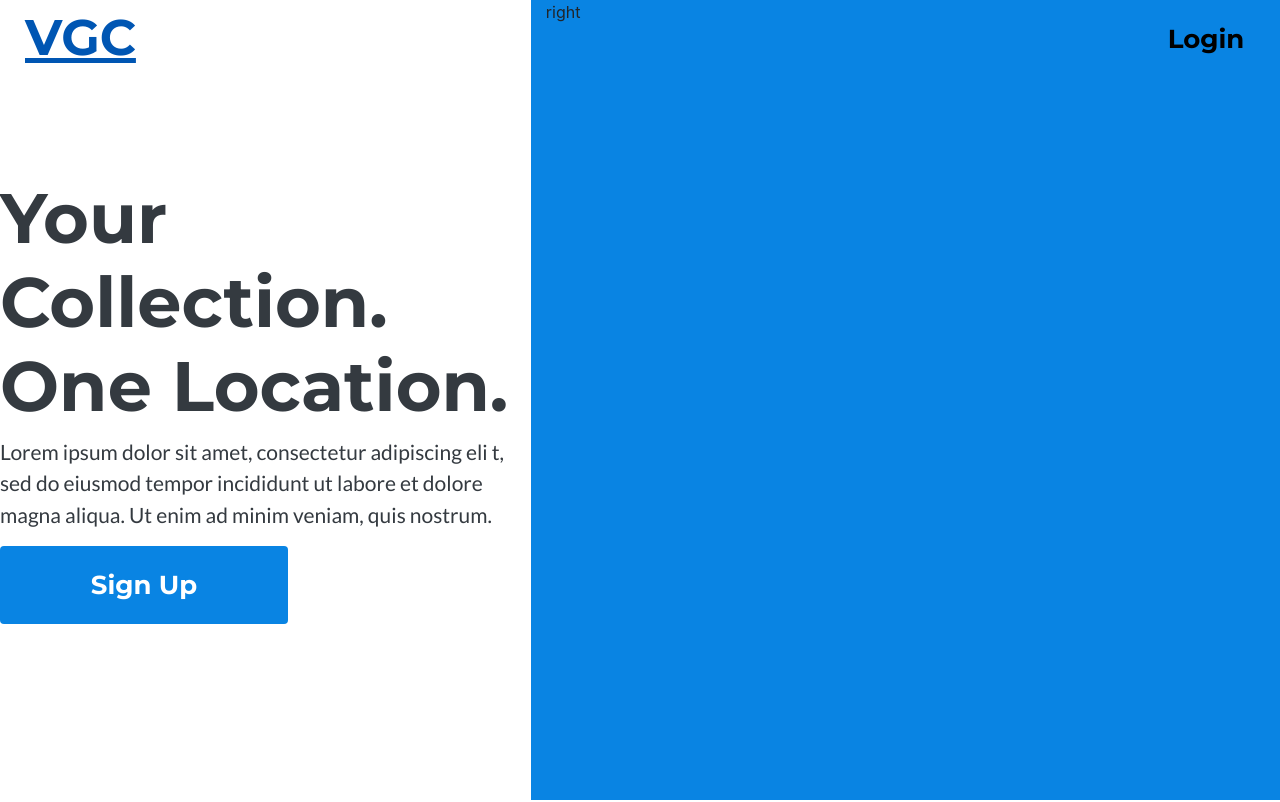
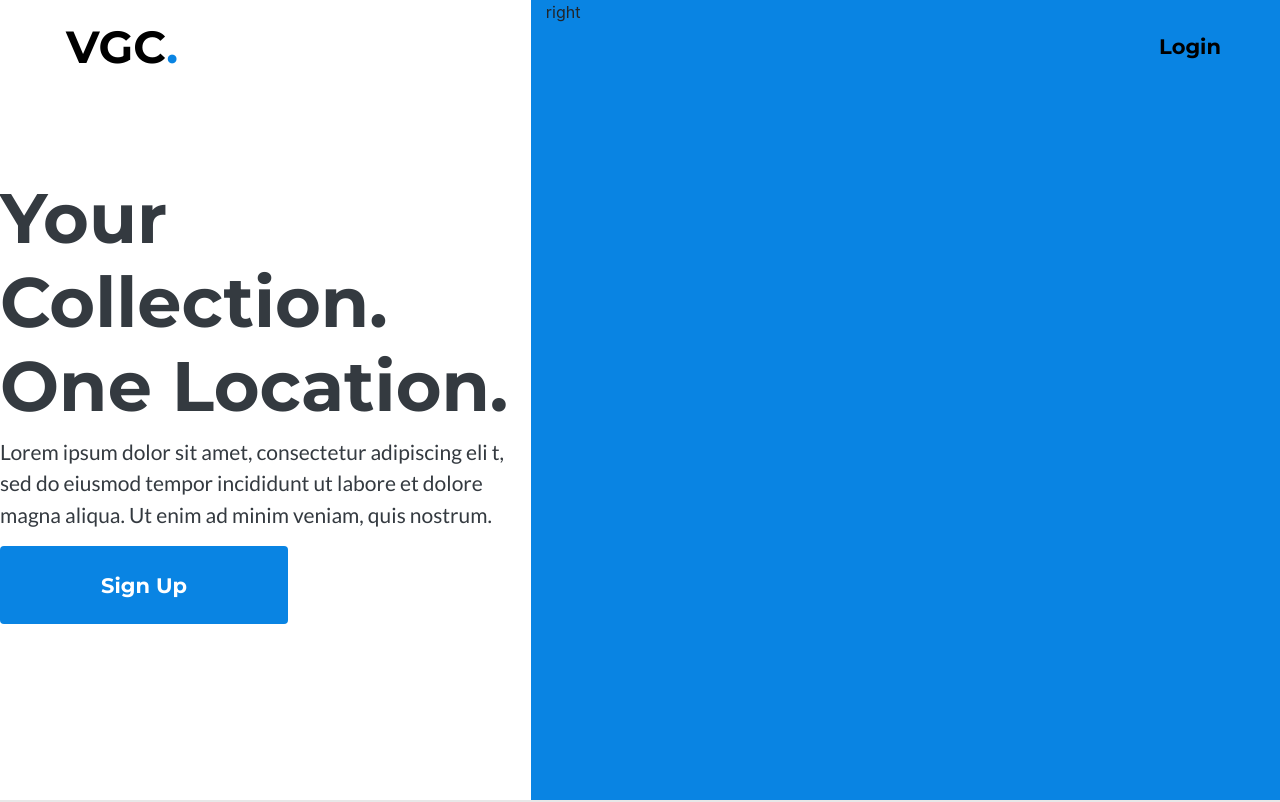
Before and after one commit to boydvoid/VGC, a React (Create React App) app in the folder client/: page / in a window 1280 px wide. Shown: the top 802 px of the page. Built offline with nearby package versions, Linux system fonts and the light colour scheme; the HTML template or start-up script is replaced by a standard one.

Commit message:
Navbar Fix

```diff
--- a/client/src/Components/Nav/Nav.js
+++ b/client/src/Components/Nav/Nav.js
@@ -2,10 +2,11 @@ import React from 'react'
 import { Link } from 'react-router-dom'
 import Button from '../Button/Button';
 const Nav = () => (
-  <nav>
-    <Link to="/" className="logo">VGC</Link>
+
+  <nav class="navbar">
+  <Link to="/" className="navbar-brand logo">VGC<span className="logo-dot">.</span></Link>
     <Button class="login-btn" text="Login" />
-  </nav>
+</nav>
 )
 
 export default Nav;
--- a/client/src/Pages/Landing/Landing.js
+++ b/client/src/Pages/Landing/Landing.js
@@ -38,7 +38,7 @@ class Landing extends Component {
         </div>
         {/* free div */}
         <div className="row">
-          <div className="col-12">
+          <div className="col-xl-12">
             <div className="bottom-div">
               <LandingText class="text-light"
                 topText="Free."
--- a/client/src/index.css
+++ b/client/src/index.css
@@ -2,6 +2,7 @@
   --primaryColor: #0984E3;
   --primaryFont: 'Montserrat', sans-serif;
   --secondaryFont: 'Lato', serif;
+  --lightColor: #E8E8E8;
 }
 
 html,
@@ -20,7 +21,7 @@ body {
     sans-serif;
   -webkit-font-smoothing: antialiased;
   -moz-osx-font-smoothing: grayscale;
-
+  overflow-x: hidden;
 }
 
 code {
@@ -37,41 +38,49 @@ p {
   font-family: var(--secondaryFont);
 }
 
-.container-fluid{
+.container-fluid {
   margin: 0;
   padding: 0;
 }
+
 .top-div {
 
   height: 100vh;
 }
 
-nav{
+.navbar {
   position: absolute;
-  display: flex;
+  top: 0;
   width: 100%;
   z-index: 9999;
 }
-.logo{
+
+.logo {
   color: #000000;
   font-family: var(--primaryFont);
   font-weight: 700;
-  font-size: 50px;
+  font-size: 45px;
   margin-right: auto;
-  padding: 0px 25px;
+  padding: 5px 50px;
 }
 
-.login-btn{
+.logo-dot {
+  color: var(--primaryColor);
+}
+
+.login-btn {
   color: #000000 !important;
   margin-left: auto;
   width: 148px !important;
   padding: 20px;
   background-color: transparent !important;
 }
+
 .landing-left {
   display: grid;
   justify-content: center;
-  align-items: center;;
+  align-items: center;
+
 }
 
 .landing-right {
@@ -82,7 +91,7 @@ nav{
   display: grid;
   grid-template-columns: 1fr 1fr 1fr;
   grid-template-rows: 50% 50%;
-
+  background-color: var(--lightColor);
 }
 
 .bottom-div {
@@ -98,14 +107,14 @@ nav{
   height: 78px;
   border: none;
   color: #ffffff;
-  font-size: 26px;
+  font-size: 21px;
   font-family: var(--primaryFont);
   font-weight: 700;
 }
 
-.landing-icons{
+.landing-icons {
   padding: 100px;
-    margin: auto;
+  margin: auto;
 }
 
 .text-dark {
```
